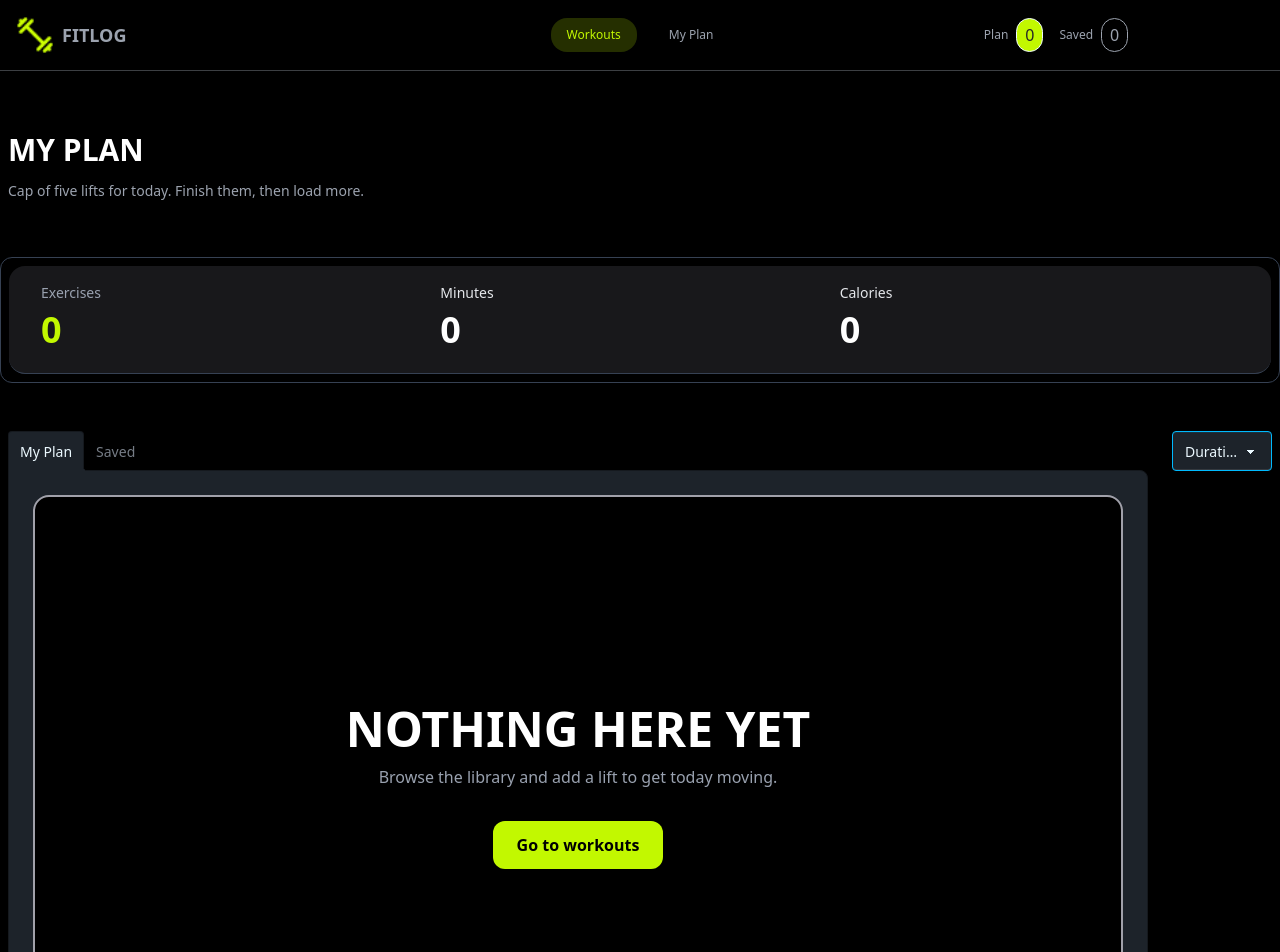
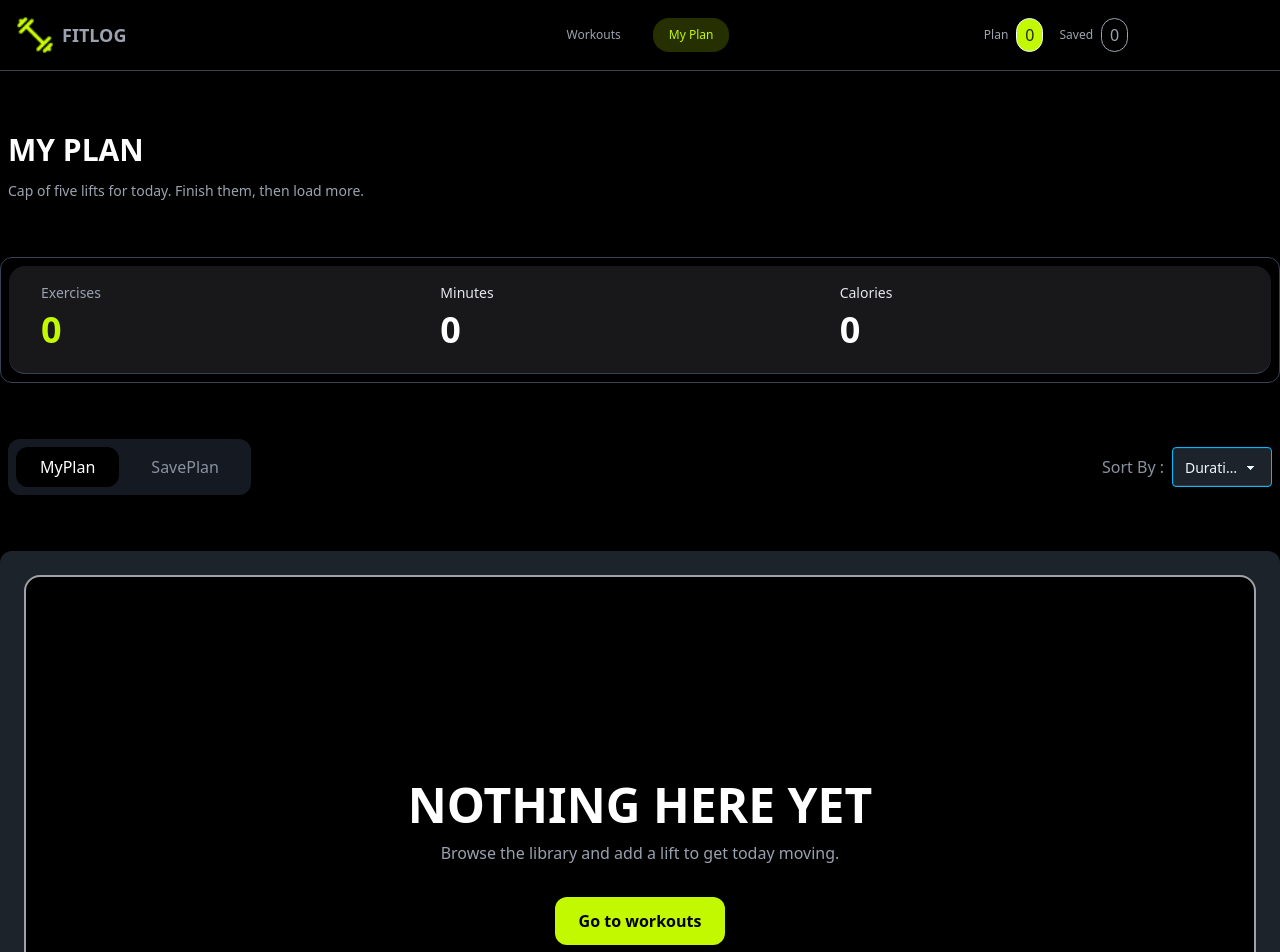
Before and after one commit to shahinAlam715/my-fitlog-project-a6, a Next.js app: page /myplain in a window 1280 px wide. Shown: the top 952 px of the page. Built offline with nearby package versions, Linux system fonts and the light colour scheme.

Commit message:
all-sectino-clear

```diff
--- a/src/app/component/Banner.tsx
+++ b/src/app/component/Banner.tsx
@@ -3,18 +3,18 @@ import banimg from "@/assets/banner.png";
 
 const Banner = () => {
   return (
-    <div className="bg-black pt-20">
+    <div className="bg-black pt-20 p-2">
       <div className="grid grid-cols-1 md:grid-cols-2 container mx-auto p-4 items-center bg-[#262626] rounded-3xl">
         <div className="">
           <h4 className="font-bold text-[12px] text-[#C2F800]">
             WORKOUT LIBRARY
           </h4>
-          <h2 className="font-[var(--font-oswald)] font-bold text-[40px] text-[#ffff] my-3">
+          <h2 className="font-[var(--font-oswald)] font-bold md:text-[40px] text-[#ffff] my-3">
             TRAIN WITH INTENT. LOG
             <br />
             EVERY SET.
           </h2>
-          <p className='font-normal text-[16px] text-[#9CA3AF] my-2'>
+          <p className='font-normal md:text-[16px] text-[#9CA3AF] my-2'>
             FitLog is a dark, no-nonsense gym companion: pick a lift, lock it
             into today,s plan, and watch the week,s work add up.
           </p>
--- a/src/app/component/Navbar.tsx
+++ b/src/app/component/Navbar.tsx
@@ -5,12 +5,13 @@ import Link from 'next/link';
 import { useContext, useState } from 'react';
 import { FaBarsStaggered } from 'react-icons/fa6';
 import { FitContext } from '@/context/Contextprovider';
+import { usePathname } from 'next/navigation';
 
 const Navbar = () => {
 
     const {saveplan} = useContext(FitContext)
     const {addplan} = useContext(FitContext)
-
+    const pathName = usePathname()
     const [menu, setmenu] = useState(false)
 
     const handlemenu = ()=>{
@@ -24,22 +25,22 @@ const Navbar = () => {
                     <Image src={logo} alt='logo' width={38} className='w-5 md:w-9.5'/>
                     <h3 className='font-extrabold text-[14px] md:text-[18px] text-[#9CA3AF]'>FITLOG</h3>
                 </div>
-                {menu === true ? ( <div className="block absolute top-12.5 right-5 md:static">
+                {menu === true ? ( <div className="block absolute top-14 right-5 md:static">
                    <ul className='md:flex md:gap-x-4 md:items-center md:justify-center'>
                         <Link href={"/"}>
-                        <li className='font-medium text-[12px] bg-[rgba(194,248,0,0.19)] py-2 px-4 rounded-2xl text-[#C2F800] cursor-pointer'>Workouts</li>
+                        <li className={`font-medium text-[12px] py-2 px-4 rounded-2xl  cursor-pointer ${pathName === "/" ? "bg-[rgba(194,248,0,0.19)] text-[#C2F800]" :"text-[#9CA3AF]"}`}>Workouts</li>
                         </Link>
                         <Link href="/myplain">
-                        <li className='font-medium text-[12px] text-[#9CA3AF] hover:bg-[rgba(194,248,0,0.19)] py-2 px-4 rounded-2xl hover:text-[#C2F800] cursor-pointer'>My Plan</li>
+                        <li className={`font-medium text-[12px] py-2 px-4 rounded-2xl cursor-pointer ${pathName === "/myplain" ? "bg-[rgba(194,248,0,0.19)] text-[#C2F800]" :"text-[#9CA3AF]"}`}>My Plan</li>
                         </Link>
                     </ul>
                 </div>): ( <div className="hidden md:block">
                     <ul className='flex gap-x-4 items-center justify-center'>
                         <Link href={"/"}>
-                        <li className='font-medium text-[12px] bg-[rgba(194,248,0,0.19)] py-2 px-4 rounded-2xl text-[#C2F800] cursor-pointer'>Workouts</li>
+                        <li className={`font-medium text-[12px] py-2 px-4 rounded-2xl  cursor-pointer ${pathName === "/" ? "bg-[rgba(194,248,0,0.19)] text-[#C2F800]" :"text-[#9CA3AF]"}`}>Workouts</li>
                         </Link>
                         <Link href="/myplain">
-                        <li className='font-medium text-[12px] text-[#9CA3AF] hover:bg-[rgba(194,248,0,0.19)] py-2 px-4 rounded-2xl hover:text-[#C2F800] cursor-pointer'>My Plan</li>
+                        <li className={`font-medium text-[12px] py-2 px-4 rounded-2xl cursor-pointer ${pathName === "/myplain" ? "bg-[rgba(194,248,0,0.19)] text-[#C2F800]" :"text-[#9CA3AF]"}`}>My Plan</li>
                         </Link>
                     </ul>
                 </div>)}
--- a/src/app/component/Savecard.tsx
+++ b/src/app/component/Savecard.tsx
@@ -23,7 +23,7 @@ const Savecard = ({allSaveplan}:{allSaveplan:Ifitlog[]}) => {
   return (
     <div>
              {allSaveplan.map((plan:Ifitlog, i:number)=>(
-                <div key={i} className="border-b border-gray-700 my-4 bg-[#18181B] px-8 py-3 grid grid-cols-1 md:grid-cols-2 rounded-xl">
+                <div key={i} className="border-b border-gray-700 my-4 bg-[#18181B] px-8 py-3 grid grid-cols-1 lg:grid-cols-2 rounded-xl">
                   <div className="grid grid-cols-1 md:grid-cols-2 gap-2 items-center">
                     <div className="">
                       <Image src={plan.image} alt="card" width={144} height={80} className="h-20"/>
--- a/src/app/myplain/page.tsx
+++ b/src/app/myplain/page.tsx
@@ -10,12 +10,19 @@ const MyplanPage = () => {
   const [ActiveTab, setActiveTab] = useState<"plan" | "save">("plan");
   const { addplan, saveplan } = useContext(FitContext);
 
+  console.log(addplan, "addplan");
+
   const currentPlan = ActiveTab === "plan" ? addplan : saveplan;
 
   const currentExersize = currentPlan.length;
-  const currentCalories = currentPlan.reduce((sum, item)=> sum + item.caloriesBurned,0)
-  const currentMinites = currentPlan.reduce((sum, item)=> sum + item.duration,0)
-
+  const currentCalories = currentPlan.reduce(
+    (sum, item) => sum + item.caloriesBurned,
+    0,
+  );
+  const currentMinites = currentPlan.reduce(
+    (sum, item) => sum + item.duration,
+    0,
+  );
 
   // Sorting Start
   const [sortby, setsortBy] = useState<"duration" | "calories" | "rating">(
@@ -57,14 +64,18 @@ const MyplanPage = () => {
                 Exercises
               </h3>
 
-              <span className="text-[36px] font-bold text-[#C2F800]">{currentExersize}</span>
+              <span className="text-[36px] font-bold text-[#C2F800]">
+                {currentExersize}
+              </span>
             </div>
 
             {/* CENTER */}
             <div className="flex flex-col">
               <h3 className="text-[14px] font-medium text-gray-200">Minutes</h3>
 
-              <span className="text-[36px] font-bold text-white">{currentMinites}</span>
+              <span className="text-[36px] font-bold text-white">
+                {currentMinites}
+              </span>
             </div>
 
             {/* RIGHT */}
@@ -73,88 +84,32 @@ const MyplanPage = () => {
                 Calories
               </h3>
 
-              <span className="text-[36px] font-bold text-white">{currentCalories}</span>
+              <span className="text-[36px] font-bold text-white">
+                {currentCalories}
+              </span>
             </div>
           </div>
         </div>
 
-        <div className="my-10 flex justify-between gap-6 p-2">
+        <div className="my-10 block md:flex justify-between gap-6 p-2 items-center">
           {/* LEFT — Tabs */}
-          <div className="min-w-0 flex-1">
-            <div className="tabs tabs-lift w-full">
-              {/* Tab 1 */}
-              <input
-                type="radio"
-                name="my_tabs_3"
-                className="tab"
-                aria-label="My Plan"
-                defaultChecked
-                onChange={()=>setActiveTab("plan")}
-              />
-
-              <div className="tab-content w-full border-base-300 bg-base-100 p-6">
-                {addplan.length > 0 ? (
-                  <Myplaincard allAddplan={allAddplan} />
-                ) : (
-                  <div className="rounded-2xl border-2 border-[#A1A1AA] flex min-h-[70vh] flex-col items-center justify-center bg-black px-4 text-center">
-                    <h2 className="mt-6 text-5xl font-bold text-white">
-                      NOTHING HERE YET
-                    </h2>
-
-                    <p className="mt-3 max-w-md text-gray-400">
-                      Browse the library and add a lift to get today moving.
-                    </p>
-
-                    <Link
-                      href="/"
-                      className="mt-8 rounded-xl bg-[#C2F800] px-6 py-3 font-bold text-black transition hover:bg-[#b5ed00]"
-                    >
-                      Go to workouts
-                    </Link>
-                  </div>
-                )}
-              </div>
-
-              {/* Tab 2 */}
-              <input
-                type="radio"
-                name="my_tabs_3"
-                className="tab"
-                aria-label="Saved"
-                onChange={()=>setActiveTab("save")}
-              />
-
-              <div className="tab-content w-full border-base-300 bg-base-100 p-6">
-                {saveplan.length > 0 ? (
-                  <Savecard allSaveplan={allSaveplan} />
-                ) : (
-                  <div className="rounded-2xl border-2 border-[#A1A1AA] flex min-h-[70vh] flex-col items-center justify-center bg-black px-4 text-center">
-                    <h2 className="mt-6 text-5xl font-bold text-white">
-                      NOTHING HERE YET
-                    </h2>
-
-                    <p className="mt-3 max-w-md text-gray-400">
-                      Browse the library and add a lift to get today moving.
-                    </p>
-
-                    <Link
-                      href="/"
-                      className="mt-8 rounded-xl bg-[#C2F800] px-6 py-3 font-bold text-black transition hover:bg-[#b5ed00]"
-                    >
-                      Go to workouts
-                    </Link>
-                  </div>
-                )}
-              </div>
-            </div>
+          <div className="flex items-center bg-[#151921] px-2 py-2 gap-2 rounded-xl my-2">
+            <button onClick={() => setActiveTab("plan")} className={`${ActiveTab === "plan" ? "bg-black text-[#FFFFFF] py-2 px-6 rounded-xl" :"text-[#8A92A0] py-2 px-6 rounded-xl"}`}>MyPlan</button>
+            <button  onClick={() => setActiveTab("save")} className={`${ActiveTab === "save" ? "bg-black text-[#FFFFFF] py-2 px-6 rounded-xl" :"text-[#8A92A0] py-2 px-6 rounded-xl"}`}>
+              SavePlan
+            </button>
           </div>
 
           {/* RIGHT — Select */}
+          <div className="flex gap-2 items-center my-2">
+            <h2 className="text-[#8A92A0]">Sort By :</h2>
             <div className="shrink-0 w-25">
               <select
                 value={sortby}
                 onChange={(e) =>
-                setsortBy(e.target.value as "duration" | "calories" | "rating")
+                  setsortBy(
+                    e.target.value as "duration" | "calories" | "rating",
+                  )
                 }
                 className="select select-info"
               >
@@ -166,6 +121,64 @@ const MyplanPage = () => {
             </div>
           </div>
         </div>
+
+        <div className="min-w-0 flex-1">
+
+
+            {ActiveTab === "plan" && ( <div className="w-full border-base-300 bg-base-100 p-6 rounded-xl">
+              {addplan.length > 0 ? (
+                <Myplaincard allAddplan={allAddplan} />
+              ) : (
+                <div className="rounded-2xl border-2 border-[#A1A1AA] flex min-h-[70vh] flex-col items-center justify-center bg-black px-4 text-center">
+                  <h2 className="mt-6 md:text-5xl font-bold text-white">
+                    NOTHING HERE YET
+                  </h2>
+
+                  <p className="mt-3 max-w-md text-gray-400">
+                    Browse the library and add a lift to get today moving.
+                  </p>
+
+                  <Link
+                    href="/"
+                    className="mt-8 my-2 rounded-xl bg-[#C2F800] px-6 py-3 md:font-bold text-black transition hover:bg-[#b5ed00]"
+                  >
+                    Go to workouts
+                  </Link>
+                </div>
+              )}
+            </div>)}
+
+
+            {/* Tab 2 */}
+
+              {ActiveTab === "save" && ( <div className="w-full border-base-300 bg-base-100 rounded-xl p-6">
+              {saveplan.length > 0 ? (
+                <Savecard allSaveplan={allSaveplan} />
+              ) : (
+                 <div className="rounded-2xl border-2 border-[#A1A1AA] flex min-h-[70vh] flex-col items-center justify-center bg-black px-4 text-center">
+                  <h2 className="mt-6 md:text-5xl font-bold text-white">
+                    NOTHING HERE YET
+                  </h2>
+
+                  <p className="mt-3 max-w-md text-gray-400">
+                    Browse the library and add a lift to get today moving.
+                  </p>
+
+                  <Link
+                    href="/"
+                    className="mt-8 my-2 rounded-xl bg-[#C2F800] px-6 py-3 md:font-bold text-black transition hover:bg-[#b5ed00]"
+                  >
+                    Go to workouts
+                  </Link>
+                </div>
+              )}
+            </div>)}
+
+
+
+        </div>
+
+      </div>
     </div>
   );
 };
```
Also changed, not shown: src/app/component/Myplaincard.tsx (+8 -8 lines), src/app/library/[userId]/page.tsx (+82 -67 lines). Lines whose indentation alone changed are shown as unchanged.
